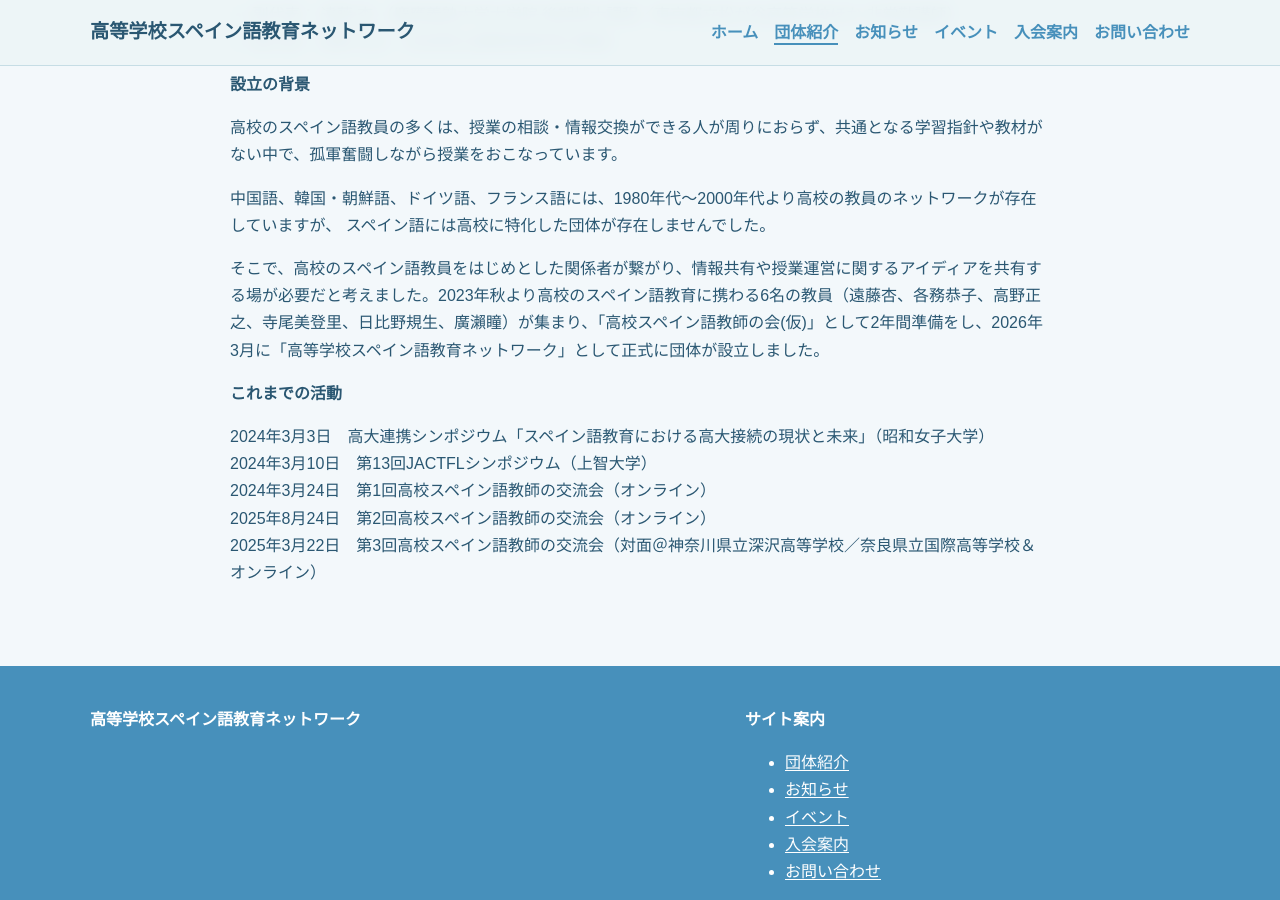
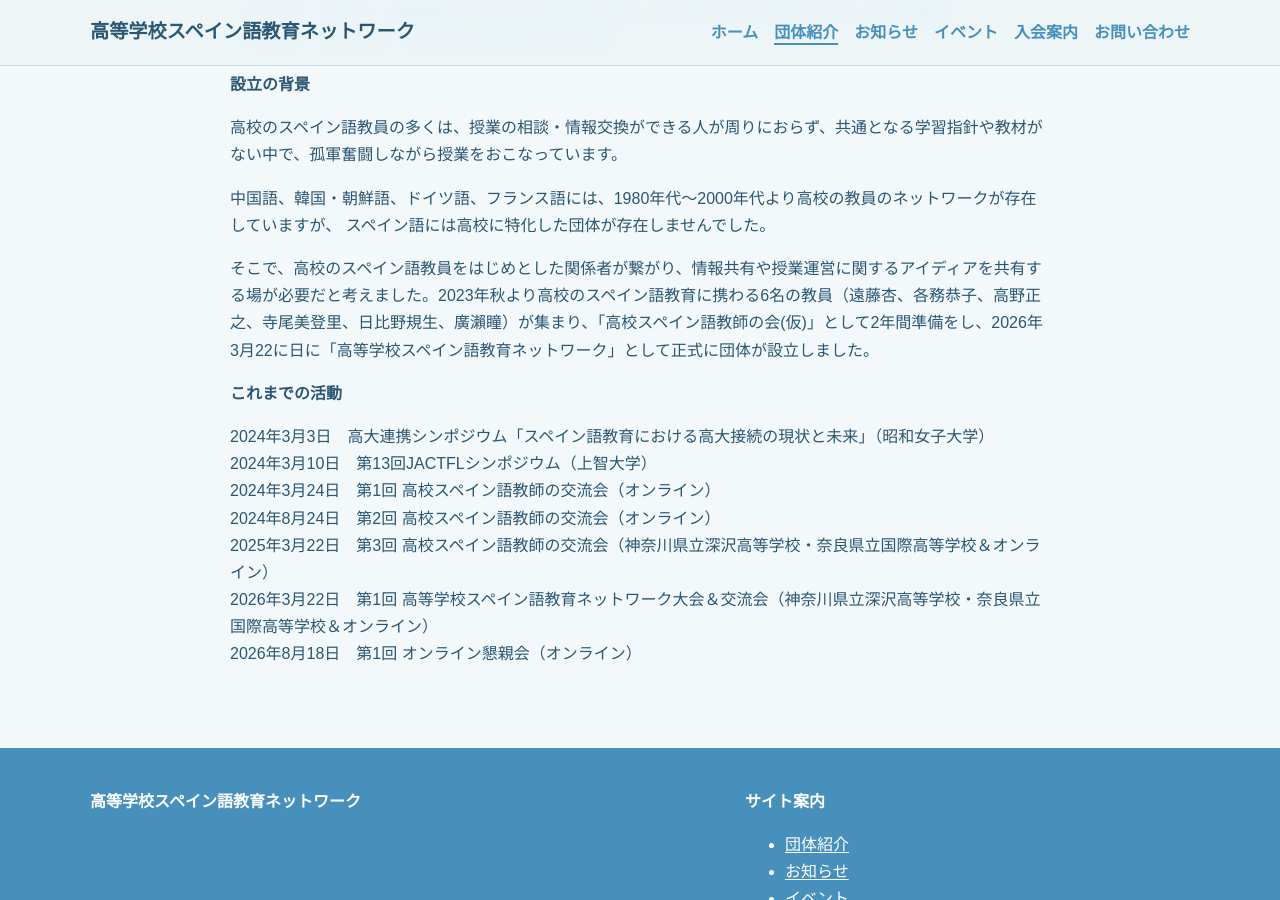
Before and after one commit to spanish-hs-teachers/network-japan, a Jekyll site: the page built from about.md, in a window 1280 px wide and 900 px high, scrolled down 620 px. Built offline with Jekyll 4.4.1, drawn with Linux system fonts in a browser that asks for light colours.

Commit message:
Update about.md

```diff
--- a/about.md
+++ b/about.md
@@ -27,12 +27,14 @@ publishDate: "2026-03-21"
 
 中国語、韓国・朝鮮語、ドイツ語、フランス語には、1980年代～2000年代より高校の教員のネットワークが存在していますが、 スペイン語には高校に特化した団体が存在しませんでした。
 
-そこで、高校のスペイン語教員をはじめとした関係者が繋がり、情報共有や授業運営に関するアイディアを共有する場が必要だと考えました。2023年秋より高校のスペイン語教育に携わる6名の教員（遠藤杏、各務恭子、高野正之、寺尾美登里、日比野規生、廣瀨瞳）が集まり、「高校スペイン語教師の会(仮)」として2年間準備をし、2026年3月に「高等学校スペイン語教育ネットワーク」として正式に団体が設立しました。
+そこで、高校のスペイン語教員をはじめとした関係者が繋がり、情報共有や授業運営に関するアイディアを共有する場が必要だと考えました。2023年秋より高校のスペイン語教育に携わる6名の教員（遠藤杏、各務恭子、高野正之、寺尾美登里、日比野規生、廣瀨瞳）が集まり、「高校スペイン語教師の会(仮)」として2年間準備をし、2026年3月22に日に「高等学校スペイン語教育ネットワーク」として正式に団体が設立しました。
 
 **これまでの活動**
 
 2024年3月3日　高大連携シンポジウム「スペイン語教育における高大接続の現状と未来」（昭和女子大学）<br>
 2024年3月10日　第13回JACTFLシンポジウム（上智大学）<br>
-2024年3月24日　第1回高校スペイン語教師の交流会（オンライン）<br>
-2025年8月24日　第2回高校スペイン語教師の交流会（オンライン）<br>
-2025年3月22日　第3回高校スペイン語教師の交流会（対面＠神奈川県立深沢高等学校／奈良県立国際高等学校＆オンライン）
+2024年3月24日　第1回 高校スペイン語教師の交流会（オンライン）<br>
+2024年8月24日　第2回 高校スペイン語教師の交流会（オンライン）<br>
+2025年3月22日　第3回 高校スペイン語教師の交流会（神奈川県立深沢高等学校・奈良県立国際高等学校＆オンライン）<br>
+2026年3月22日　第1回 高等学校スペイン語教育ネットワーク大会＆交流会（神奈川県立深沢高等学校・奈良県立国際高等学校＆オンライン）<br>
+2026年8月18日　第1回 オンライン懇親会（オンライン）
```
